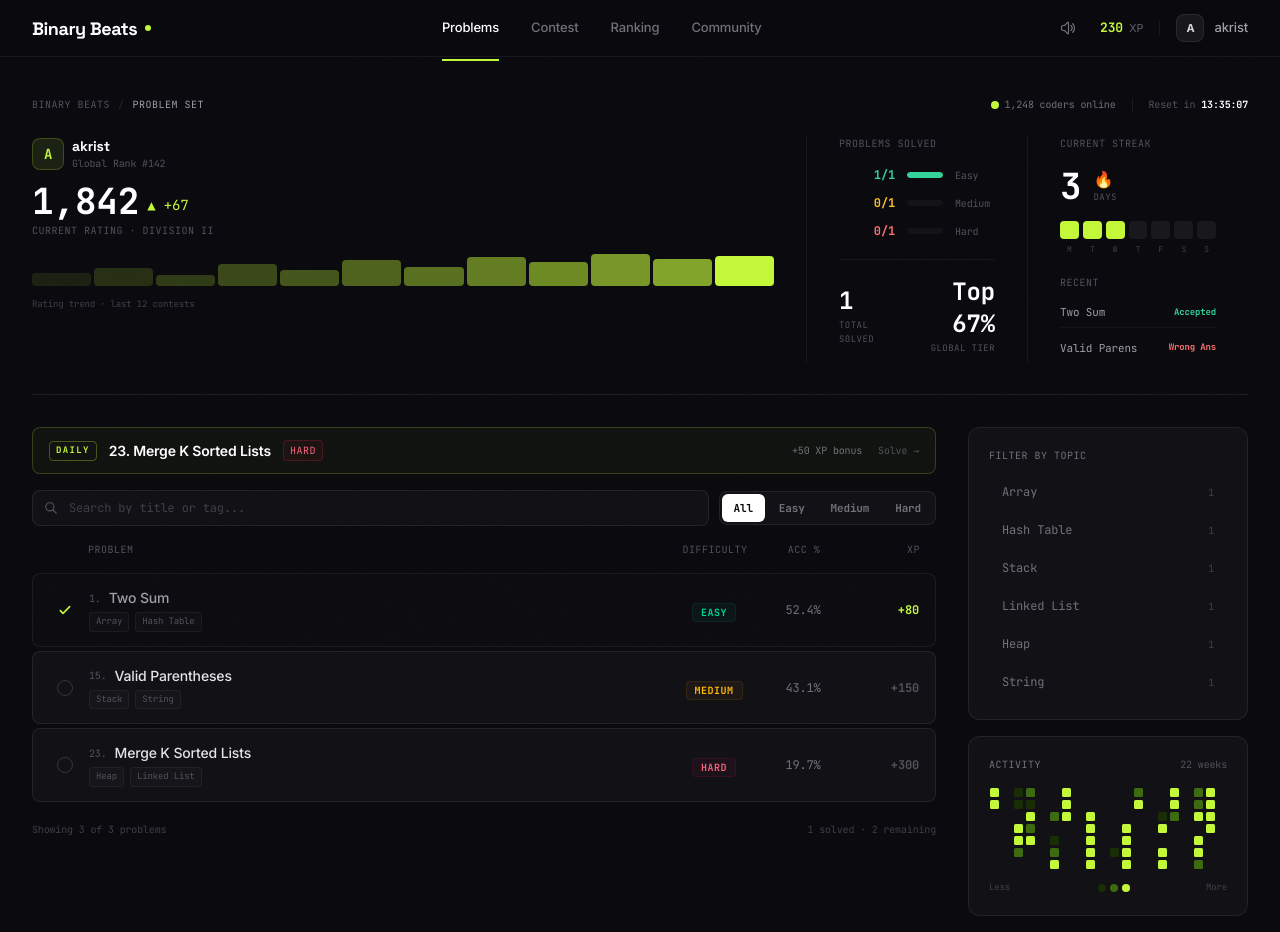
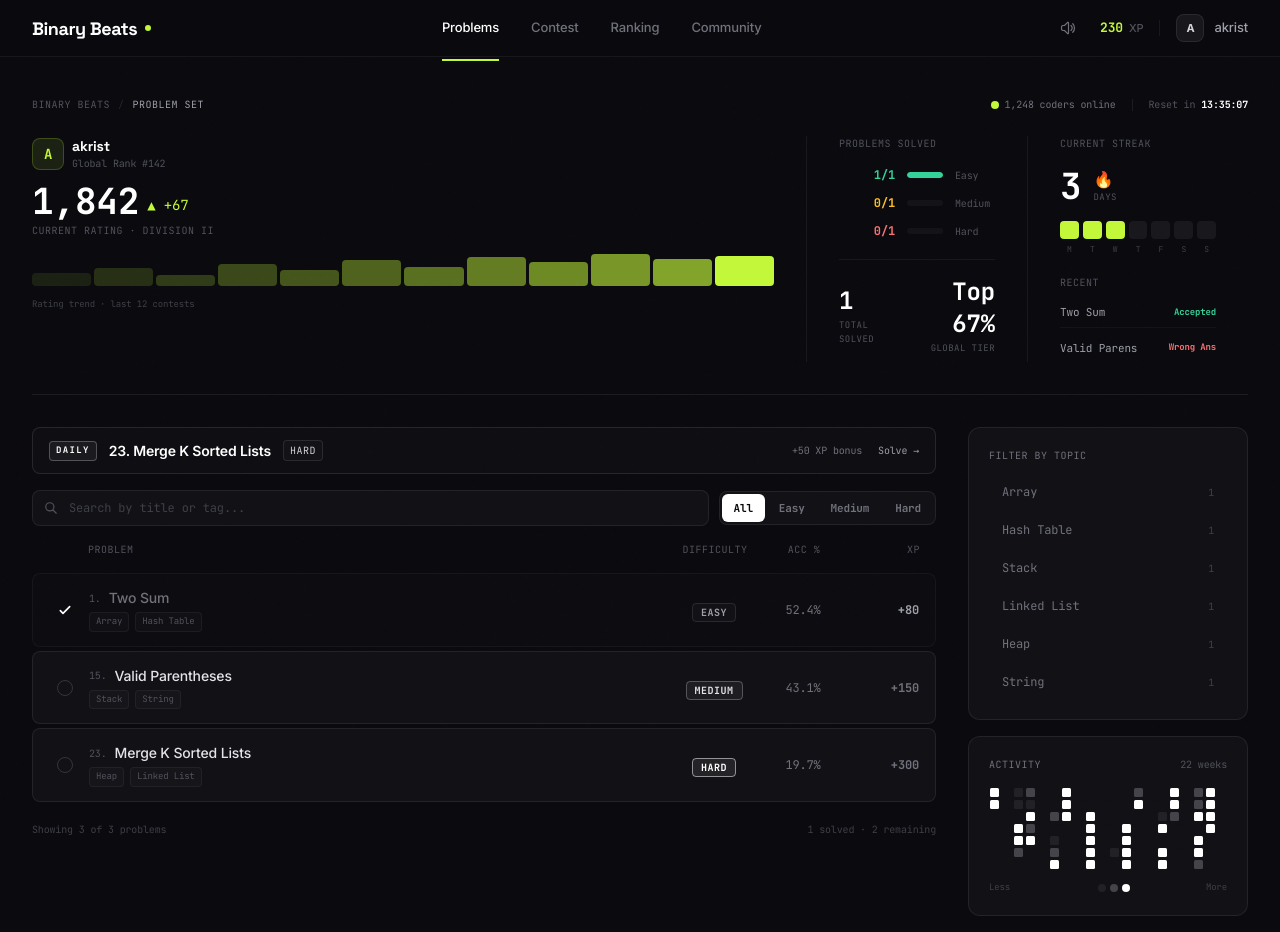
Before and after one commit to akrist-rai/binaryBeats, a React (Vite) app: page / in a window 1280 px wide. Shown: the top 932 px of the page. Built offline with nearby package versions, Linux system fonts and the light colour scheme.

Commit message:
refactor: transition LeetCodeDashboard to a monochrome editorial brutalist aesthetic

```diff
--- a/src/components/LeetCodeDashboard.tsx
+++ b/src/components/LeetCodeDashboard.tsx
@@ -642,30 +642,30 @@ export const LeetCodeDashboard = ({ onAddXp, playSound, onShareSolution }: Props
               </motion.div>
 
               {/* ══════════════════════════════════════════
-                  PROBLEMS SECTION
+                  PROBLEMS SECTION — Monochrome / Editorial Brutalism
               ══════════════════════════════════════════ */}
               <div className="grid grid-cols-1 lg:grid-cols-[1fr_280px] gap-8 items-start">
 
                 {/* LEFT: Problem list */}
                 <div className="flex flex-col gap-4">
 
-                  {/* Daily challenge — compact */}
+                  {/* Daily challenge — compact, monochrome */}
                   <div
                     onClick={() => { const s = PROBLEMS.find(p => p.id === 'p3'); if (s) openChallenge(s); }}
-                    className="flex items-center justify-between gap-4 rounded-lg border border-[#c3f73a]/20 bg-[#c3f73a]/[0.04] px-4 py-3 cursor-pointer hover:border-[#c3f73a]/40 transition-all group"
+                    className="flex items-center justify-between gap-4 rounded-lg border border-white/10 bg-white/[0.02] px-4 py-3 cursor-pointer hover:border-white/20 transition-all group"
                   >
                     <div className="flex items-center gap-3 min-w-0">
-                      <span className="shrink-0 text-[9px] font-mono font-bold tracking-[0.15em] uppercase text-[#c3f73a] border border-[#c3f73a]/30 px-1.5 py-0.5 rounded">Daily</span>
+                      <span className="shrink-0 text-[9px] font-mono font-bold tracking-[0.15em] uppercase text-white border border-white/25 bg-white/5 px-1.5 py-0.5 rounded">Daily</span>
                       <span className="text-sm font-semibold text-white truncate">23. Merge K Sorted Lists</span>
-                      <span className="shrink-0 text-[10px] font-mono text-rose-400 border border-rose-500/20 bg-rose-500/5 px-1.5 py-0.5 rounded uppercase tracking-wider">Hard</span>
+                      <span className="shrink-0 text-[10px] font-mono text-zinc-300 border border-white/10 bg-white/[0.02] px-1.5 py-0.5 rounded uppercase tracking-wider">Hard</span>
                     </div>
                     <div className="flex items-center gap-4 shrink-0">
                       <span className="text-[10px] font-mono text-zinc-500 hidden md:block">+50 XP bonus</span>
-                      <span className="text-[10px] font-mono text-zinc-600 group-hover:text-[#c3f73a] transition-colors">Solve →</span>
+                      <span className="text-[10px] font-mono text-zinc-400 group-hover:text-white transition-colors">Solve →</span>
                     </div>
                   </div>
 
-                  {/* Filter toolbar */}
+                  {/* Filter toolbar — monochrome */}
                   <div className="flex flex-col sm:flex-row gap-2.5">
                     <div className="relative flex-1">
                       <svg className="absolute left-3 top-1/2 -translate-y-1/2 w-3.5 h-3.5 text-zinc-600" fill="none" viewBox="0 0 24 24" stroke="currentColor" strokeWidth={2}>
@@ -685,10 +685,7 @@ export const LeetCodeDashboard = ({ onAddXp, playSound, onShareSolution }: Props
                             onClick={() => { playSound('click'); setFilter(d); }}
                             className={`px-3 h-7 rounded-md font-bold cursor-pointer transition-colors whitespace-nowrap ${
                               filter === d
-                                ? d === 'Easy' ? 'bg-emerald-400 text-zinc-950'
-                                  : d === 'Medium' ? 'bg-amber-400 text-zinc-950'
-                                  : d === 'Hard' ? 'bg-rose-400 text-zinc-950'
-                                  : 'bg-white text-zinc-950'
+                                ? 'bg-white text-zinc-950'
                                 : 'text-zinc-500 hover:text-zinc-300'
                             }`}
                           >{d}</button>
@@ -696,7 +693,7 @@ export const LeetCodeDashboard = ({ onAddXp, playSound, onShareSolution }: Props
                       </div>
                       {selectedTag && (
                         <button onClick={() => { playSound('click'); setSelectedTag(null); }}
-                          className="flex items-center gap-1.5 h-9 px-3 rounded-lg border border-[#c3f73a]/25 bg-[#c3f73a]/5 text-[11px] font-mono text-[#c3f73a] cursor-pointer">
+                          className="flex items-center gap-1.5 h-9 px-3 rounded-lg border border-white/20 bg-white/5 text-[11px] font-mono text-white cursor-pointer hover:bg-white/10 transition-colors">
                           #{selectedTag} ×
                         </button>
                       )}
@@ -712,7 +709,7 @@ export const LeetCodeDashboard = ({ onAddXp, playSound, onShareSolution }: Props
                     <span className="text-right">XP</span>
                   </div>
 
-                  {/* Problem rows */}
+                  {/* Problem rows — monochrome */}
                   <div className="flex flex-col gap-1">
                     <AnimatePresence mode="popLayout">
                       {visible.length === 0 ? (
@@ -721,8 +718,14 @@ export const LeetCodeDashboard = ({ onAddXp, playSound, onShareSolution }: Props
                           No problems match your filters
                         </motion.div>
                       ) : visible.map((p, i) => {
-                        const theme = DC[p.diff];
                         const isSolved = solvedChallenges.includes(p.id);
+                        // Monochrome difficulty classes
+                        const diffClass = p.diff === 'Easy'
+                          ? 'border-white/10 text-zinc-400 bg-white/[0.02]'
+                          : p.diff === 'Medium'
+                            ? 'border-white/25 text-zinc-200 bg-white/[0.05]'
+                            : 'border-white/50 text-white bg-white/[0.08]';
+
                         return (
                           <motion.div key={p.id} layout
                             initial={{ opacity: 0 }} animate={{ opacity: 1 }} exit={{ opacity: 0 }}
@@ -731,13 +734,13 @@ export const LeetCodeDashboard = ({ onAddXp, playSound, onShareSolution }: Props
                             onMouseEnter={() => playSound('hover')}
                             className={`grid grid-cols-[32px_1fr_90px_72px_72px] gap-2 items-center px-4 py-3.5 rounded-lg border cursor-pointer transition-all group ${
                               isSolved
-                                ? 'border-white/[0.06] bg-white/[0.01] hover:border-white/[0.12]'
+                                ? 'border-white/[0.04] bg-white/[0.01] hover:border-white/[0.1]'
                                 : 'border-white/[0.08] bg-[#111116] hover:border-white/[0.2] hover:bg-white/[0.02]'
                             }`}
                           >
                             <div className="flex justify-center">
                               {isSolved ? (
-                                <svg className="w-4 h-4 text-[#c3f73a]" fill="none" viewBox="0 0 24 24" stroke="currentColor" strokeWidth={2.5}>
+                                <svg className="w-4 h-4 text-white" fill="none" viewBox="0 0 24 24" stroke="currentColor" strokeWidth={2.5}>
                                   <path strokeLinecap="round" strokeLinejoin="round" d="M5 13l4 4L19 7" />
                                 </svg>
                               ) : (
@@ -747,7 +750,7 @@ export const LeetCodeDashboard = ({ onAddXp, playSound, onShareSolution }: Props
                             <div className="min-w-0">
                               <div className="flex items-center gap-2 mb-1">
                                 <span className="text-[10px] font-mono text-zinc-600 tabular-nums">{p.num}.</span>
-                                <span className={`text-sm font-medium truncate transition-colors ${isSolved ? 'text-zinc-400' : 'text-zinc-200 group-hover:text-white'}`}>{p.title}</span>
+                                <span className={`text-sm font-medium truncate transition-colors ${isSolved ? 'text-zinc-500' : 'text-zinc-200 group-hover:text-white'}`}>{p.title}</span>
                               </div>
                               <div className="flex items-center gap-1.5 flex-wrap">
                                 {p.tags.map(t => (
@@ -755,7 +758,7 @@ export const LeetCodeDashboard = ({ onAddXp, playSound, onShareSolution }: Props
                                     onClick={e => { e.stopPropagation(); playSound('click'); setSelectedTag(selectedTag === t ? null : t); }}
                                     className={`text-[9px] font-mono px-1.5 py-0.5 rounded transition-colors cursor-pointer ${
                                       selectedTag === t
-                                        ? 'border border-[#c3f73a]/30 bg-[#c3f73a]/5 text-[#c3f73a]'
+                                        ? 'border border-white/40 bg-white/10 text-white'
                                         : 'border border-white/[0.05] bg-white/[0.02] text-zinc-600 hover:text-zinc-400 hover:border-white/[0.15]'
                                     }`}
                                   >{t}</button>
@@ -763,10 +766,10 @@ export const LeetCodeDashboard = ({ onAddXp, playSound, onShareSolution }: Props
                               </div>
                             </div>
                             <div className="text-center">
-                              <span className={`text-[10px] font-mono font-bold uppercase tracking-wider px-2 py-0.5 rounded border ${theme.text} ${theme.bg} ${theme.border}`}>{p.diff}</span>
+                              <span className={`text-[10px] font-mono font-bold uppercase tracking-wider px-2 py-0.5 rounded border ${diffClass}`}>{p.diff}</span>
                             </div>
                             <div className="text-center font-mono text-xs text-zinc-500 tabular-nums">{p.rate}</div>
-                            <div className={`text-right font-mono text-xs font-bold tabular-nums transition-colors ${isSolved ? 'text-[#c3f73a]' : 'text-zinc-600 group-hover:text-zinc-300'}`}>+{p.xp}</div>
+                            <div className={`text-right font-mono text-xs font-bold tabular-nums transition-colors ${isSolved ? 'text-zinc-400' : 'text-zinc-500 group-hover:text-white'}`}>+{p.xp}</div>
                           </motion.div>
                         );
                       })}
@@ -782,7 +785,7 @@ export const LeetCodeDashboard = ({ onAddXp, playSound, onShareSolution }: Props
                 {/* RIGHT SIDEBAR */}
                 <div className="flex flex-col gap-4">
 
-                  {/* Topics */}
+                  {/* Topics — monochrome */}
                   <div className="rounded-xl border border-white/[0.08] bg-[#111116] p-5">
                     <h4 className="text-[10px] font-mono tracking-wider uppercase text-zinc-500 mb-3">Filter by Topic</h4>
                     <div className="flex flex-col gap-1">
@@ -800,19 +803,19 @@ export const LeetCodeDashboard = ({ onAddXp, playSound, onShareSolution }: Props
                             onClick={() => { playSound('click'); setSelectedTag(isActive ? null : t.name); }}
                             className={`w-full flex items-center justify-between px-3 py-2 rounded-md text-left text-xs font-mono cursor-pointer transition-all ${
                               isActive
-                                ? 'bg-[#c3f73a]/8 text-[#c3f73a] border border-[#c3f73a]/20'
+                                ? 'bg-white/10 text-white border border-white/20'
                                 : 'text-zinc-500 hover:text-zinc-300 hover:bg-white/[0.03] border border-transparent'
                             }`}
                           >
                             <span>{t.name}</span>
-                            <span className={`text-[10px] tabular-nums ${isActive ? 'text-[#c3f73a]' : 'text-zinc-700'}`}>{t.count}</span>
+                            <span className={`text-[10px] tabular-nums ${isActive ? 'text-white' : 'text-zinc-700'}`}>{t.count}</span>
                           </button>
                         );
                       })}
                     </div>
                   </div>
 
-                  {/* Activity heatmap */}
+                  {/* Activity heatmap — monochrome (grey shades) */}
                   <div className="rounded-xl border border-white/[0.08] bg-[#111116] p-5">
                     <div className="flex items-center justify-between mb-4">
                       <h4 className="text-[10px] font-mono tracking-wider uppercase text-zinc-500">Activity</h4>
@@ -824,10 +827,11 @@ export const LeetCodeDashboard = ({ onAddXp, playSound, onShareSolution }: Props
                           {Array.from({ length: 7 }, (_, day) => {
                             const idx = week * 7 + day;
                             const log = heatmapData[idx] || { val: 0, date: '', count: 'No activity' };
+                            const monoColors = ['#111116', '#222226', '#44444a', '#ffffff'];
                             return (
                               <div key={day}
                                 className="w-[9px] h-[9px] rounded-[1.5px] cursor-pointer hover:ring-1 hover:ring-white/30 transition-all relative group/cell"
-                                style={{ background: purpleHeatColors[log.val] }}>
+                                style={{ background: monoColors[log.val] }}>
                                 <div className="absolute bottom-4 left-1/2 -translate-x-1/2 w-28 hidden group-hover/cell:block bg-[#0a0a0f] border border-white/[0.08] text-[8px] text-zinc-300 p-1.5 rounded shadow-xl text-center pointer-events-none z-50">
                                   <span className="block font-bold text-white">{log.count}</span>
                                   <span className="text-[7px] text-zinc-500">{log.date}</span>
@@ -841,17 +845,19 @@ export const LeetCodeDashboard = ({ onAddXp, playSound, onShareSolution }: Props
                     <div className="flex items-center justify-between mt-3">
                       <span className="text-[9px] font-mono text-zinc-700">Less</span>
                       <div className="flex gap-1">
-                        {purpleHeatColors.map((c, i) => <div key={i} className="w-2 h-2 rounded-sm" style={{ background: c }} />)}
+                        {['#111116', '#222226', '#44444a', '#ffffff'].map((c, i) => (
+                          <div key={i} className="w-2 h-2 rounded-sm" style={{ background: c }} />
+                        ))}
                       </div>
                       <span className="text-[9px] font-mono text-zinc-700">More</span>
                     </div>
                   </div>
 
-                  {/* Next contest */}
+                  {/* Next contest — monochrome */}
                   <div className="rounded-xl border border-white/[0.08] bg-[#111116] p-5">
                     <div className="flex items-center justify-between mb-3">
                       <h4 className="text-[10px] font-mono tracking-wider uppercase text-zinc-500">Next Contest</h4>
-                      <span className="text-[9px] font-mono text-[#c3f73a] border border-[#c3f73a]/20 px-1.5 py-0.5 rounded">Upcoming</span>
+                      <span className="text-[9px] font-mono text-white border border-white/20 px-1.5 py-0.5 rounded">Upcoming</span>
                     </div>
                     <div className="text-sm font-bold text-white mb-1">Weekly Round #47</div>
                     <div className="text-[11px] font-mono text-zinc-500 mb-3">Sat, Jul 19 · 20:00 IST · 2h duration</div>
@@ -861,8 +867,7 @@ export const LeetCodeDashboard = ({ onAddXp, playSound, onShareSolution }: Props
                     </div>
                   </div>
                 </div>
-              </div>
-            </motion.div>
+              </div>            </motion.div>
           ) : (
             /* Interactive Challenge High-Fidelity IDE Workspace (Stretched fully) */
             <motion.div
```
